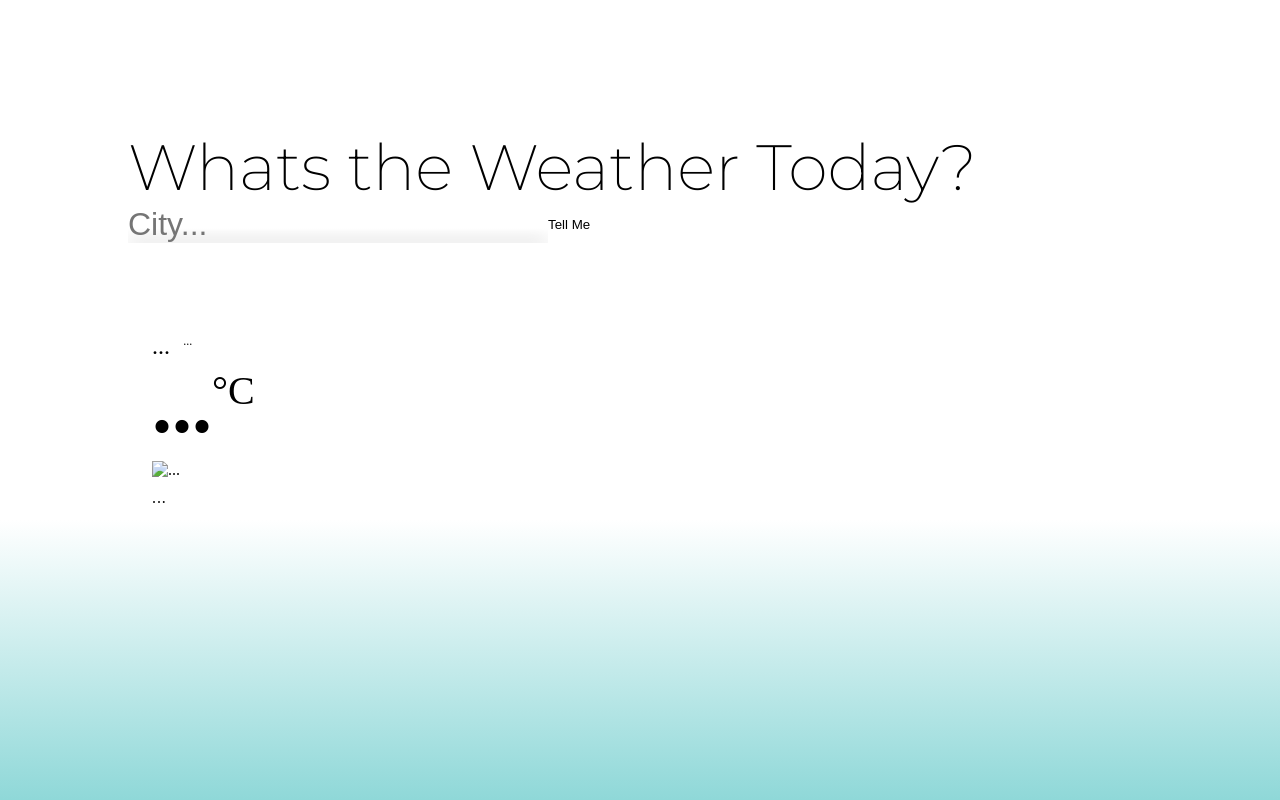
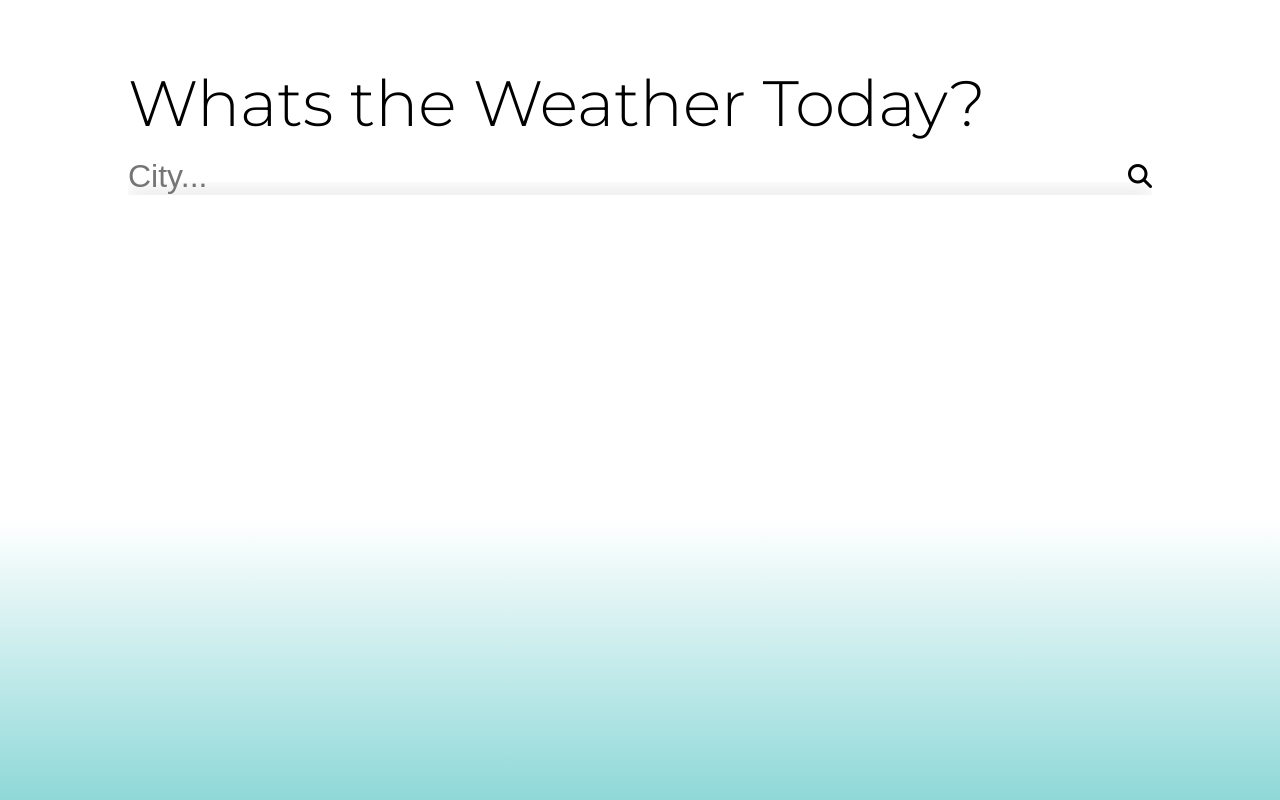
Before and after one commit to samllo/weather-app, a plain HTML site: page index.html in a window 1280 px wide. Drawn offline with nearby package versions, Linux system fonts and the light colour scheme.

Commit message:
Added styling and media queiries

```diff
--- a/index.html
+++ b/index.html
@@ -12,7 +12,10 @@
   <!-- Fonts-->
   <link rel="preconnect" href="https://fonts.googleapis.com">
   <link rel="preconnect" href="https://fonts.gstatic.com" crossorigin>
-  <link href="https://fonts.googleapis.com/css2?family=Montserrat:wght@200&display=swap" rel="stylesheet">
+  <link href="https://fonts.googleapis.com/css2?family=Montserrat:wght@300&display=swap" rel="stylesheet">
+  <link href="https://fonts.googleapis.com/css2?family=Open+Sans&display=swap" rel="stylesheet">
+
+  <script src="https://kit.fontawesome.com/8ae4b7406a.js" crossorigin="anonymous"></script>
 </head>
 
 
@@ -24,8 +27,10 @@
     <div class="container">
       <h1 class="heading">Whats the Weather Today?</h1>
       <form>
-        <input type="text" placeholder="City..." autofocus>
-        <button type="submit">Tell Me</button>
+        <div id="searchbox">
+          <input type="text" placeholder="City..." autofocus>
+          <button type="submit"><i class="fas fa-search"></i></button>
+        </div>
         <span class="msg"></span>
       </form>
     </div>
@@ -34,17 +39,7 @@
   <section class="card-section">
     <div class="container">
       <ul class="cities">
-        <li class="city">
-          <h2 class="city-name" data-name="...">
-            <span>...</span>
-            <sup>...</sup>
-          </h2>
-          <span class="city-temp">...<sup>°C</sup></span>
-          <figure>
-            <img class="city-icon" src="..." alt="...">
-            <figcaption>...</figcaption>
-          </figure>
-        </li>
+
       </ul>
     </div>
   </section>
--- a/script.js
+++ b/script.js
@@ -79,7 +79,7 @@ form.addEventListener("submit", e => {
       list.appendChild(li);
     },
     error: function(xhr, textStatus, errorThrown){
-      msg.textContent = "Please search for a valid city 😩";
+      msg.textContent = "Please search for a valid city";
     }
   });
   msg.textContent = "";
--- a/style.css
+++ b/style.css
@@ -7,10 +7,11 @@
 
 html, body {
   margin:0;
-  height:100vh;
+  height:100%;
   overflow-x: hidden;
   overscroll-behavior: none;
   background: linear-gradient(180deg, white 65%, #8FD8D8);
+  font-family:'Open Sans', sans-serif;
 }
 
 /* form and header styling*/
@@ -20,40 +21,52 @@ h1{
 }
 
 #appContainer{
-  margin: 10%;
+  padding-top: 5%;
+  padding-bottom:0;
+  padding-left: 10%;
+  padding-right: 10%;
 }
 
-button {
-  cursor: pointer;
+.banner form {
+  margin-top:1rem;
+  position: relative;
+  display: flex;
+  flex-direction: row;
+  align-items: center;
+  width:100%;
 }
 
-button,
+#searchbox{
+  background: linear-gradient( rgba(255, 255, 255, 0) 60%,rgba(212, 212, 212, 0.6)), no-repeat fixed;
+  background-size: cover;
+  box-shadow:inset 0 0 20px  white;
+  width:100%;
+  display: flex;
+  justify-content: space-between;
+}
+
+button{
+  cursor: pointer;
+  font-size:1.5rem;
+  background:none;
+  border: none;
+}
+
 input {
   border: none;
   background: none;
   outline: none;
-  color: inherit;
+  font-size: 2rem;
+  width: 75%;
 }
 
 ul {
   list-style: none;
 }
 
-.banner form {
-  position: relative;
-  display: flex;
-  align-items: center;
-}
-
-.banner form input {
-  font-size: 2rem;
-  background: linear-gradient( rgba(255, 255, 255, 0) 60%,rgba(212, 212, 212, 0.6)), no-repeat fixed;
-  background-size: cover;
-  box-shadow:inset 0 0 20px  white;
-}
-
 .banner form .msg {
   position: absolute;
+  padding-top: 1rem;
   bottom: -40px;
   left: 0;
   max-width: 450px;
@@ -64,6 +77,7 @@ ul {
 
  .card-section {
   margin: 50px 0 20px;
+
 }
 
 .card-section .cities {
@@ -72,18 +86,21 @@ ul {
   grid-template-columns: repeat(4, 1fr);
 }
 
+/*small desktop*/
 @media screen and (max-width: 1000px) {
   .card-section .cities {
     grid-template-columns: repeat(3, 1fr);
   }
 }
 
+/*tablet */
 @media screen and (max-width: 700px) {
   .card-section .cities {
     grid-template-columns: repeat(2, 1fr);
   }
 }
 
+/*mobile*/
 @media screen and (max-width: 500px) {
   .card-section .cities {
     grid-template-columns: repeat(1, 1fr);
@@ -93,9 +110,9 @@ ul {
 .card-section .city {
   position: relative;
   padding: 40px 10%;
-  border-radius: 20px;
-  background: var(--text_light);
-  color: var(--text_med);
+  background: white;
+  border-radius: 3%;
+  box-shadow: 0 0 5px 5px white;
 }
 
 .card-section .city::after {
@@ -107,8 +124,7 @@ ul {
   left: 5%;
   z-index: -1;
   opacity: 0.3;
-  border-radius: 20px;
-  background: var(--text_light);
+  border-radius: 3%;
 }
 
 .card-section figcaption {
@@ -130,9 +146,7 @@ ul {
 
 .card-section .city-name sup {
   padding: 0.2em 0.6em;
-  border-radius: 30px;
-  color: var(--text_light);
-  background: var(--orange);
+
 }
 
 .card-section .city-icon {
```
